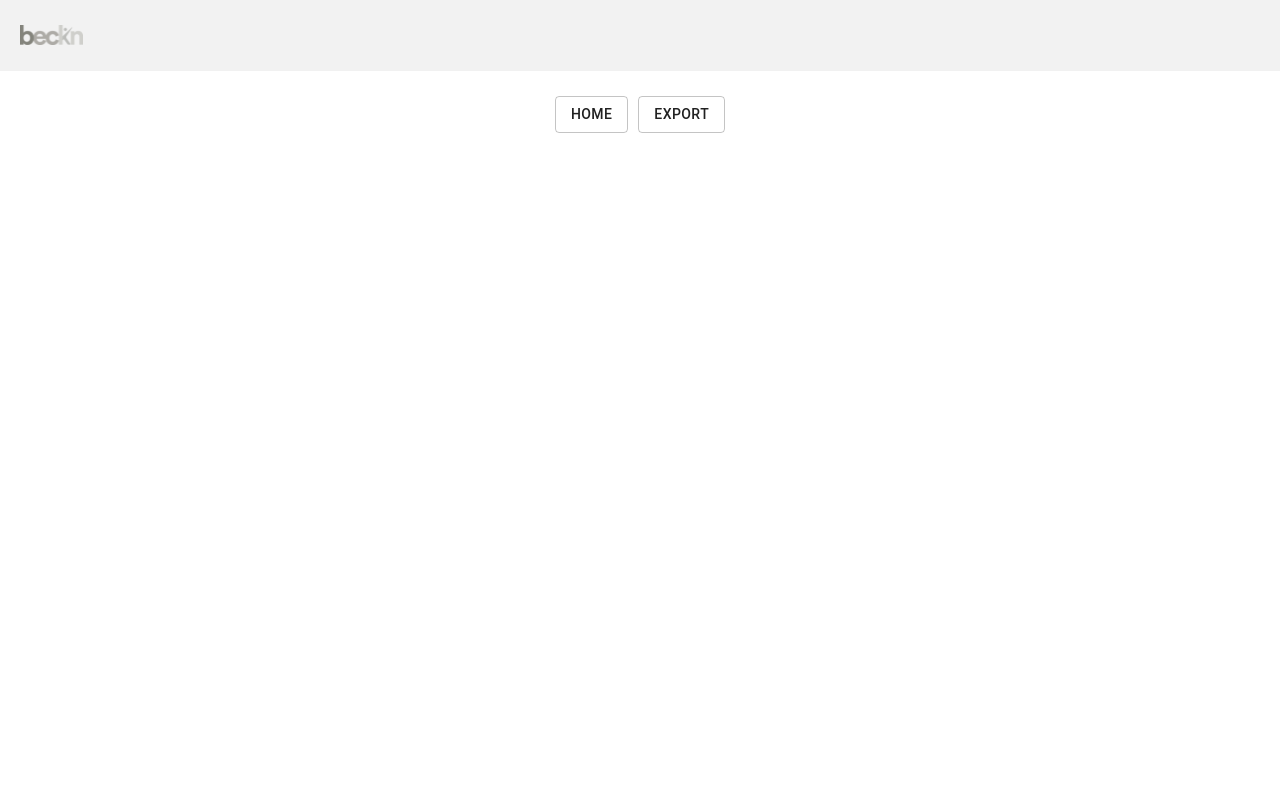
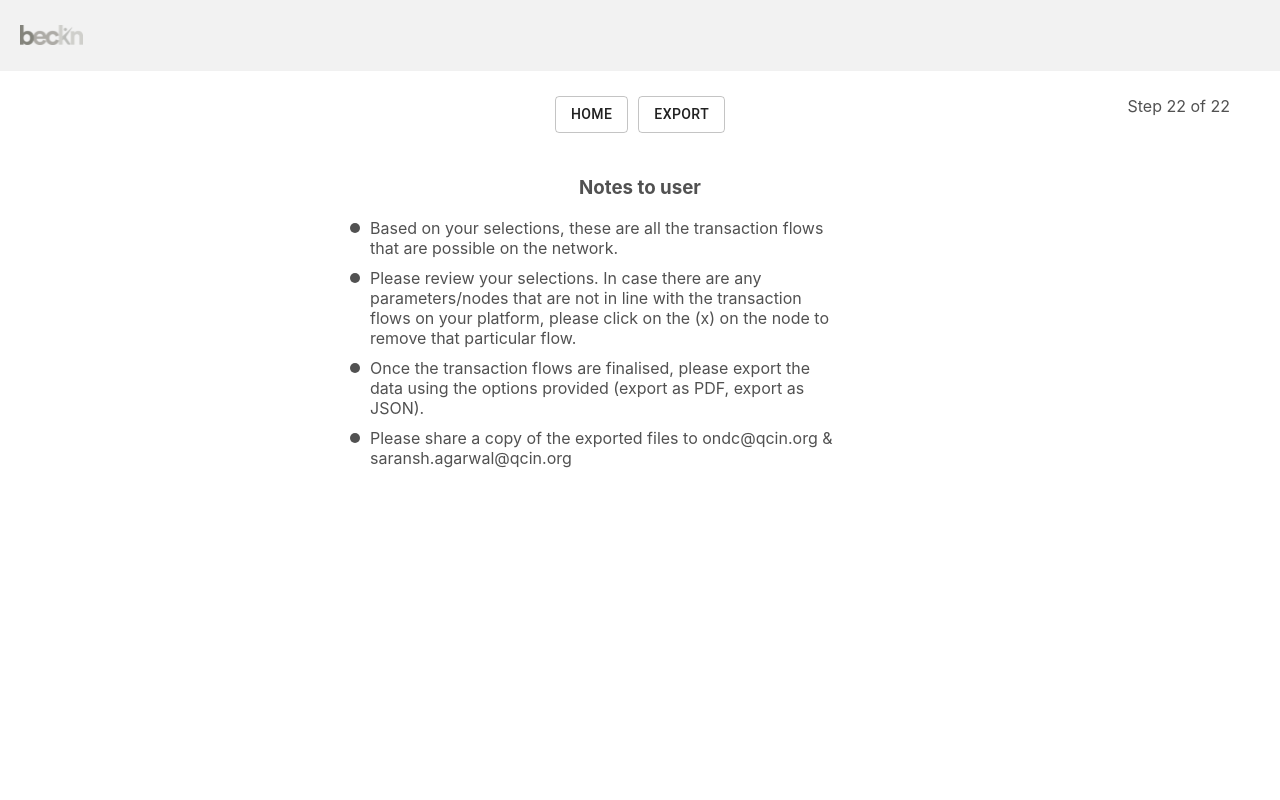
Before and after one commit to rks-031/use-case-gen-frontend, a React (Create React App) app: page /graph in a window 1280 px wide. Shown: the top 800 px of the page. Built offline with nearby package versions, Linux system fonts and the light colour scheme.

Commit message:
more change

```diff
--- a/src/App.css
+++ b/src/App.css
@@ -127,6 +127,11 @@
     position: relative;
 }
 
+.g-main{
+    display: flex;
+    justify-content: center;
+}
+
 .step{
     position: absolute;
     right: 30px;
@@ -136,7 +141,6 @@
 .button-container-check{
     display: flex;
     justify-content: space-evenly;
-
 }
 
 /* info box */
@@ -184,6 +188,17 @@
     display: flex;
     justify-content: center;
     margin: 25px 0;
+    position: relative;
+}
+
+.step-graph{
+    position: absolute;
+    right: 50px;
+    color: #515151;
+}
+
+.graph-info{
+    width: 600px;
 }
 
 .graph{
--- a/src/ConstantData.js
+++ b/src/ConstantData.js
@@ -240,7 +240,7 @@ const ConstantData = {
                 'Based on your selections, these are all the transaction flows that are possible on the network.',
                 'Please review your selections. In case there are any parameters/nodes that are not in line with the transaction flows on your platform, please click on the (x) on the node to remove that particular flow.',
                 'Once the transaction flows are finalised, please export the data using the options provided (export as PDF, export as JSON).',
-                'Please share a copy of the exported files to ondc@qcin.org & <a href = "mailto: saransh.agarwal@qcin.org">saransh.agarwal@qcin.org</a>'
+                'Please share a copy of the exported files to ondc@qcin.org & saransh.agarwal@qcin.org'
             ]
         }
 
--- a/src/component/CheckBoxSelector.js
+++ b/src/component/CheckBoxSelector.js
@@ -80,7 +80,7 @@ export default function CheckBoxSelector(props) {
                 </div>
                 <div className='button-container-check'>
                     <Button className="home-btn" variant="outlined" onClick={nextClick} >
-                        Save and Proceed to &nbsp;<b>{ConstantData.urlPath[props.keyName].nextName}</b>
+                        {props.num === '21' ? 'Generate Transaction flows':`Save and Proceed to &nbsp;<b>${ConstantData.urlPath[props.keyName].nextName}</b>`}
                     </Button>
                 </div>
             </div>
--- a/src/pages/Graph.js
+++ b/src/pages/Graph.js
@@ -5,6 +5,7 @@ import Button from '@material-ui/core/Button';
 import { useHistory } from "react-router-dom";
 import html2canvas from 'html2canvas';
 import jsPDF from 'jspdf';
+import InfoBox from '../component/InfoBox';
 
 const orderby = ["search", "on_search", "select", "on_select", "init", "on_init", "confirm", "on_confirm", "status", "on_status", "track", "on_track", "update", "on_update", "cancel", "on_cancel", "rating", "on_rating", "support", "on_support"]
 
@@ -172,11 +173,16 @@ export default function Graph() {
         <div>
             <div className="button-container">
                 <Button variant="outlined" onClick={() => history.push('/')}>home</Button>
-                <Button variant="outlined" style={{marginLeft:'10px'}} onClick={downloadPdf}>export</Button>
+                <Button variant="outlined" style={{ marginLeft: '10px' }} onClick={downloadPdf}>export</Button>
+                <div className="step-graph">Step 22 of 22</div>
             </div>
-            <div className="button-container">
 
+            <div className="g-main">
+                <div className='graph-info'>
+                    <InfoBox keyName='graph' />
+                </div>
             </div>
+
             <div id='graph' className="graph">
                 <ReactFlow elements={graphData} />
             </div>
```
